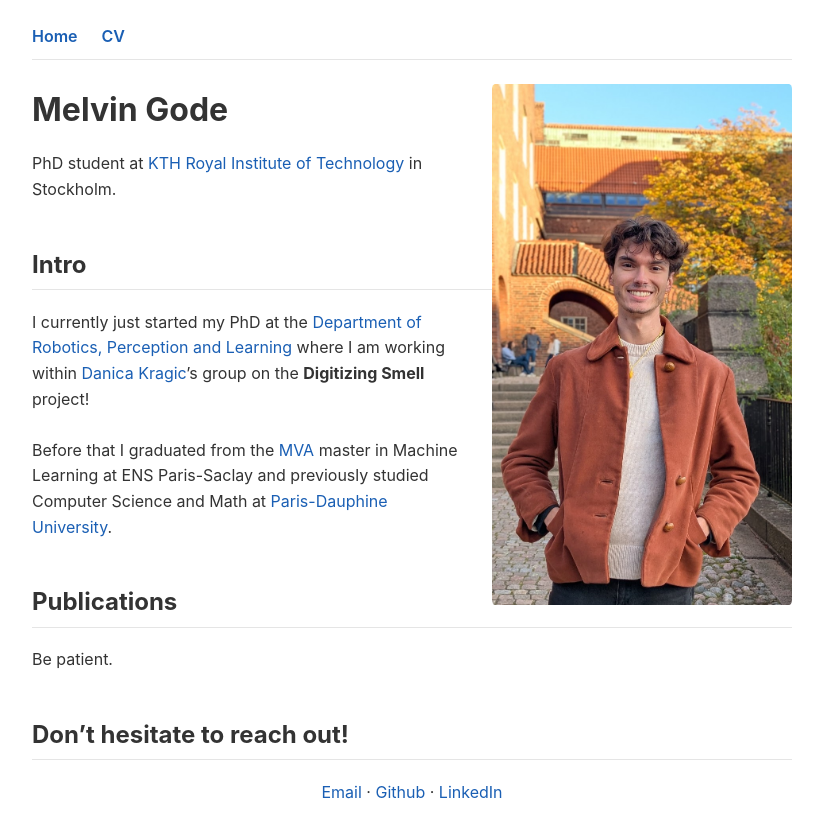
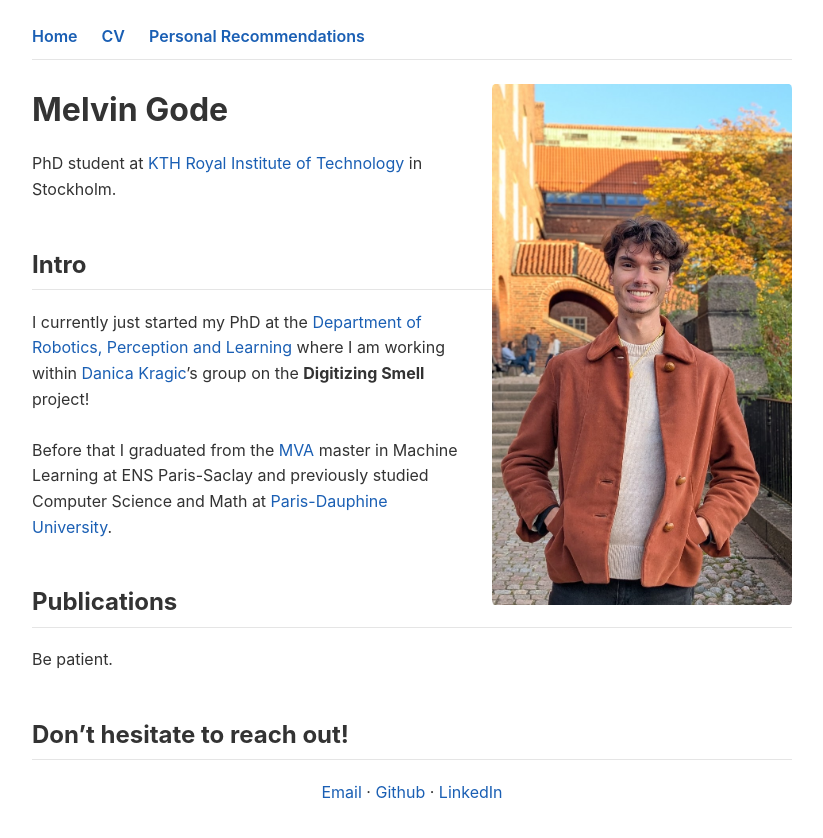
Before and after one commit to MelvinGode/melvingode.github.io, a Jekyll site: the page built from README.md, in a window 1280 px wide. Shown: the top 838 px of the page, without its empty margins (228-1051 px from the left). Built offline with Jekyll 4.4.1, drawn with Linux system fonts in a browser that asks for light colours; our own code applies the rules of GitHub Pages for plain Markdown files.

Commit message:
Add Personal Recommendations link to navigation

```diff
--- a/_layouts/default.html
+++ b/_layouts/default.html
@@ -81,6 +81,7 @@
   <nav>
     <a href="{{ '/' | relative_url }}">Home</a>
     <a href="{{ '/cv/' | relative_url }}">CV</a>
+    <a href="{{ '/taste/' | relative_url }}">Personal Recommendations</a>
   </nav>
   {{ content }}
 </body>
```
